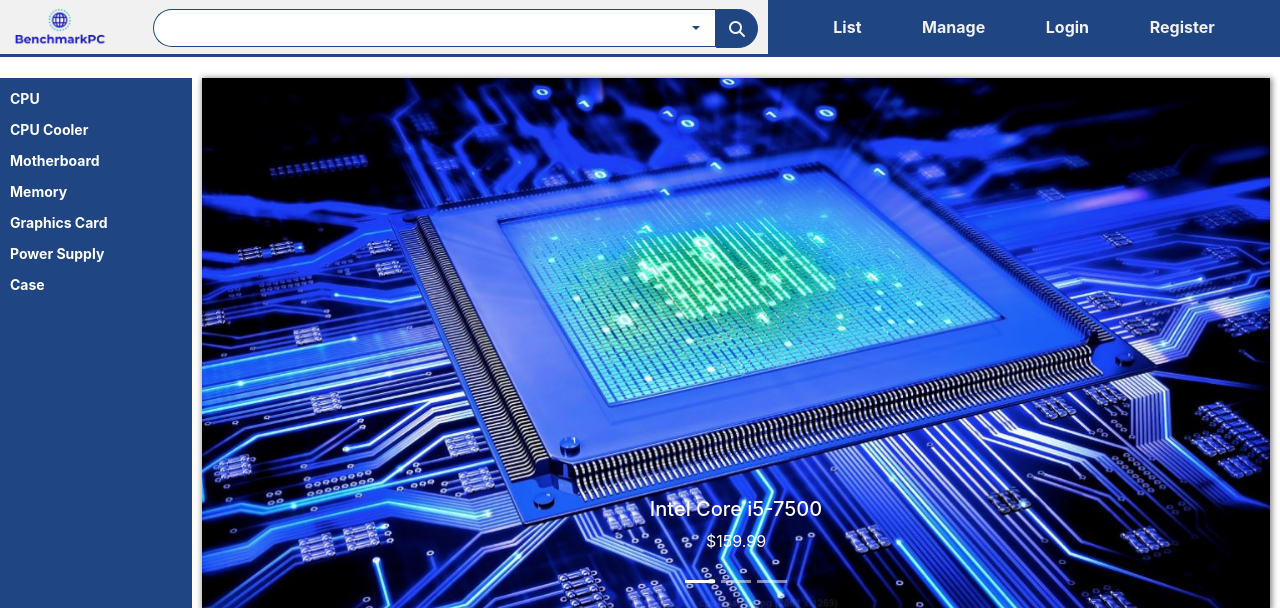
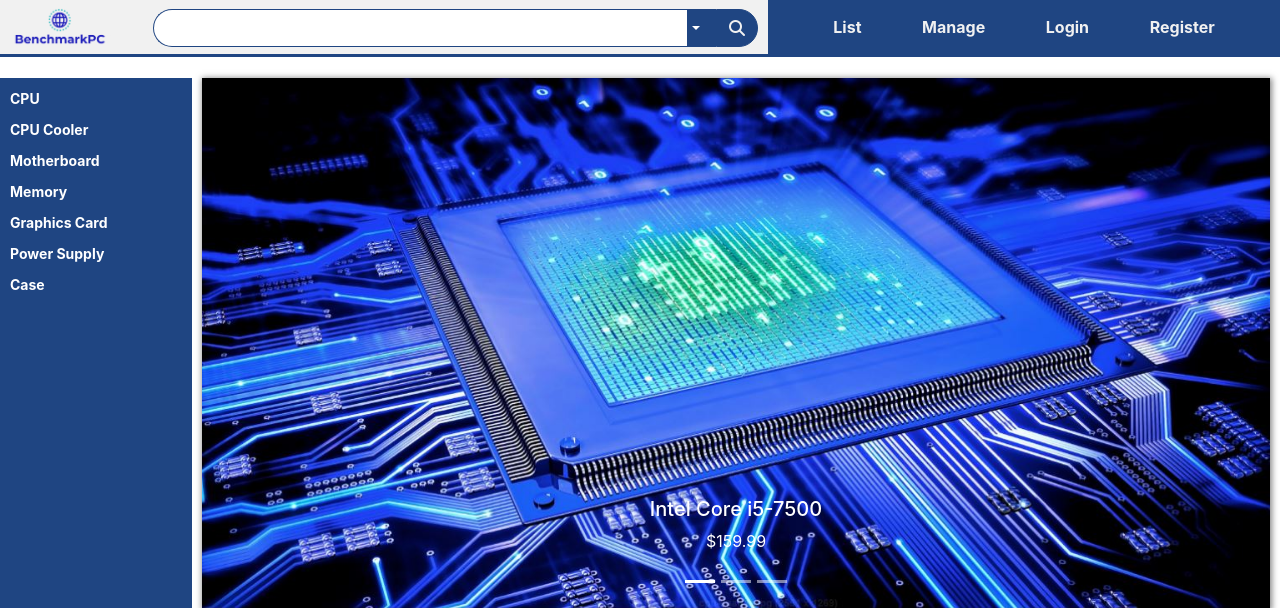
Before and after one commit to LDwhoRU/BenchmarkPC, a Python web app: template bench/templates/index.html in a window 1280 px wide. Shown: the top 608 px of the page. Run offline with Jinja, Linux system fonts and the light colour scheme; the template is opened without the code that fills it, so the values that code supplies are empty; some libraries are stand-ins or nearby versions.

Commit message:
thicc update
New searchbar filtering, new headerbar routing, description added to sqlite db

```diff
--- a/bench/static/styles/base.css
+++ b/bench/static/styles/base.css
@@ -33,7 +33,7 @@
 .search-bar-span {
     background: #1f4582 !important;
     border: 1px solid #1f4582 !important;
-    margin: 9px 10px 6px 0px !important;
+    margin: 9px 10px 7px 0px !important;
     border-top-left-radius: 0px !important;
     border-bottom-left-radius: 0px !important;
     border-top-right-radius: 20px !important;
@@ -635,8 +635,8 @@
 
 /* Dropdown menu */
 .dropbtn {
-    background-color: #fff !important;
-    color: #1f4582 !important;
+    background-color: #1f4582 !important;
+    color: #fff !important;
     margin-top: 9px !important;
     height: 38px !important;
     padding: 5px 15px 5px 5px !important;
--- a/bench/templates/base.html
+++ b/bench/templates/base.html
@@ -41,7 +41,7 @@
             <div class="menu-bar">
                 <ul>
                     <li>
-                        <a href="list.html">List</a> <!-- Remember to change back to browse in assignment 3 -->
+                        <a href="newListing">List</a> <!-- Remember to change back to browse in assignment 3 -->
                         <a href="amd-ryzen-7-1700x.html">Manage</a> <!-- Change link in assignment 3 -->
                         <a href="login">Login</a>
                         <a href="register">Register</a>
```
Also changed, not shown: database/Benchmark.db.
